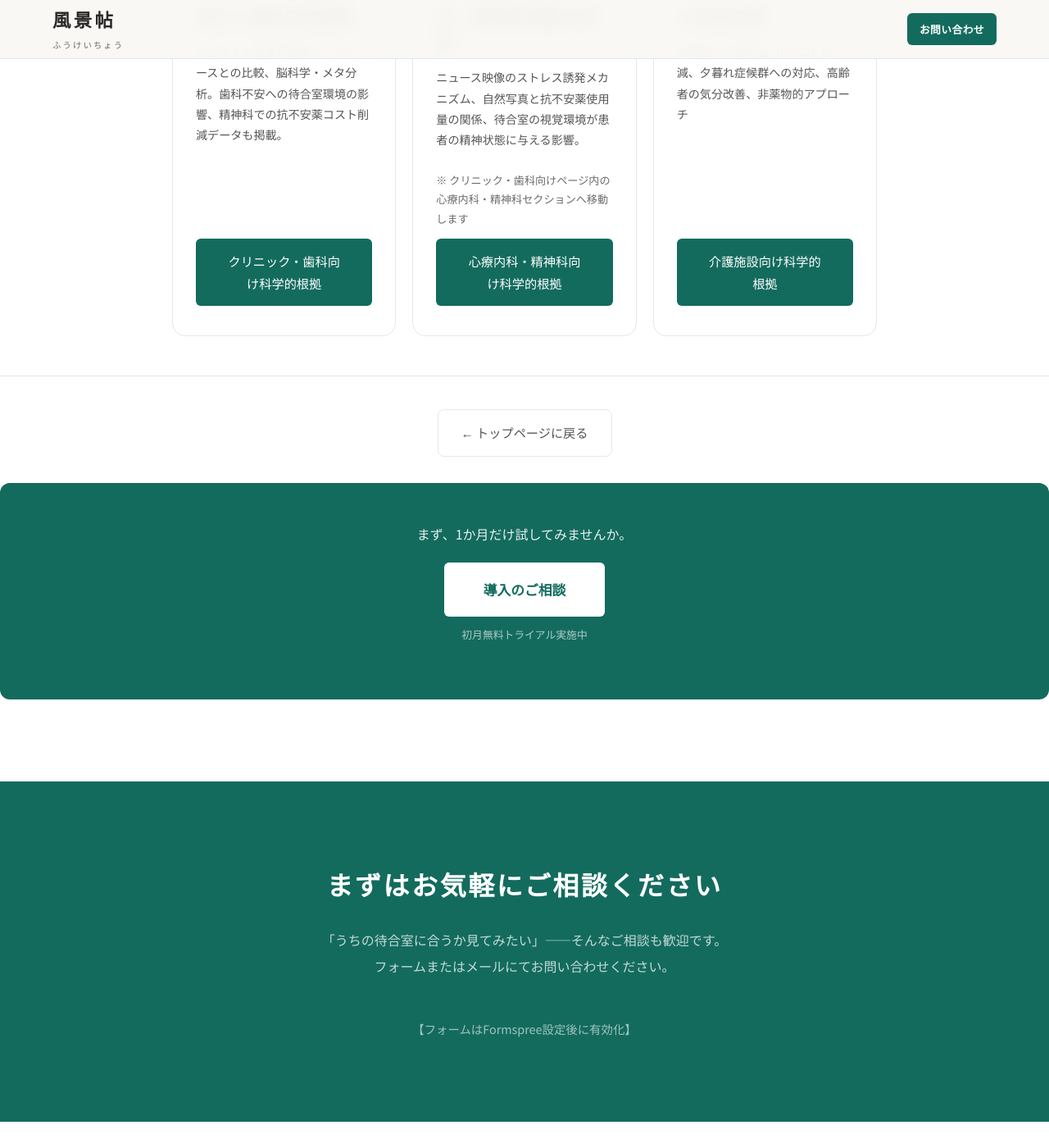
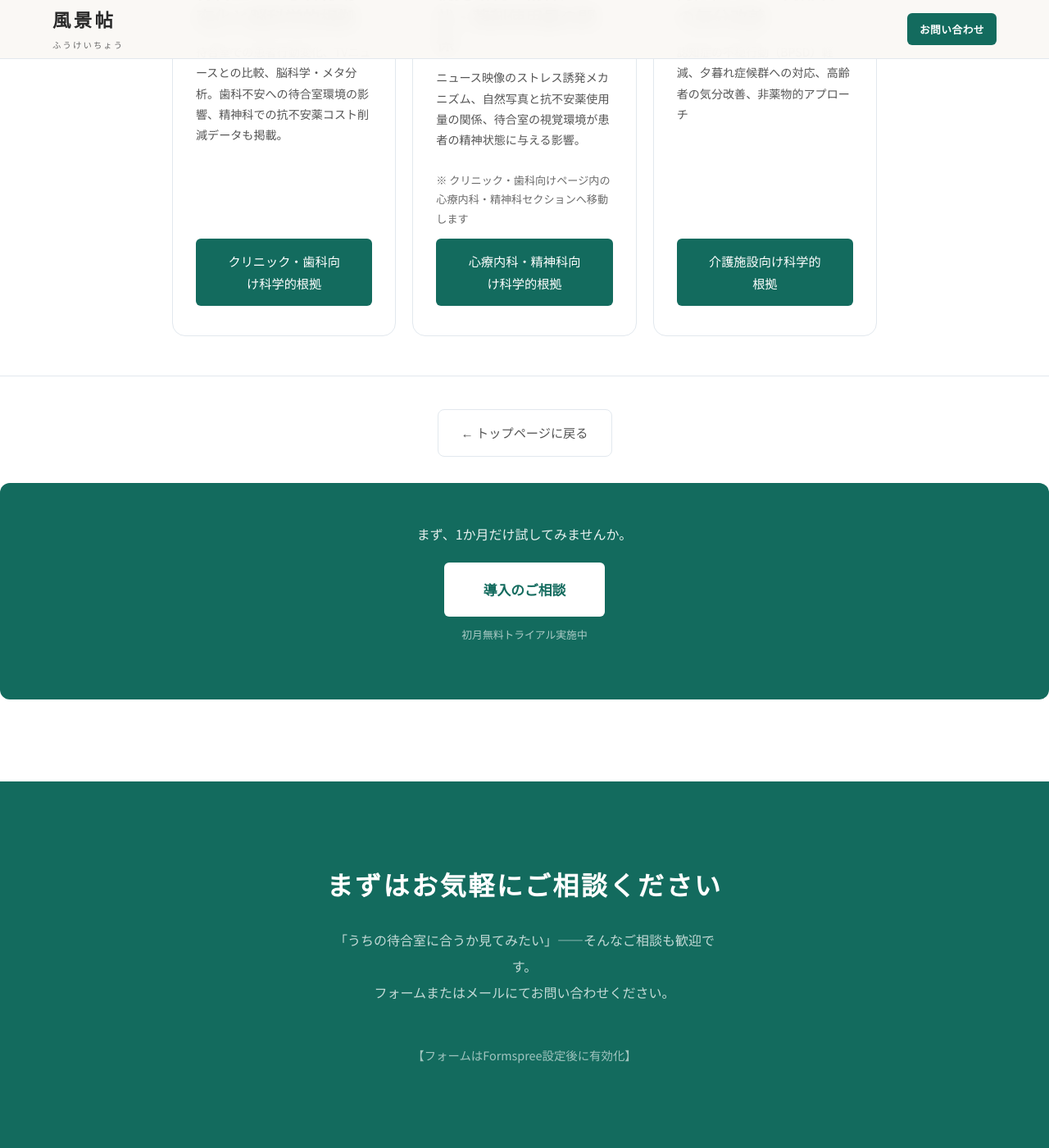
Before and after one commit to dr836gnypeq-ctrl/fukeichou-site, a Jekyll site: the page built from evidence.html, in a window 1280 px wide and 1400 px high, scrolled down 780 px. Shown: the whole window at 82% size. Built offline with Jekyll 4.4.1, drawn with Linux system fonts in a browser that asks for light colours; nearby versions of some CDN libraries; before the commit the page ends 2148 px from its top, so only the background shows below that.

Commit message:
fix: section-lead max-width 480px for clean line break on PC

```diff
--- a/_layouts/default.html
+++ b/_layouts/default.html
@@ -51,7 +51,7 @@
 <link rel="prefetch" href="{{ '/' | relative_url }}">
 <link rel="prefetch" href="{{ '/evidence/' | relative_url }}">
 {% endif %}
-<link rel="stylesheet" href="{{ '/assets/css/style.css' | relative_url }}?v=20260321p">
+<link rel="stylesheet" href="{{ '/assets/css/style.css' | relative_url }}?v=20260321q">
 <script src="https://cdn.jsdelivr.net/npm/lucide@0.383.0/dist/umd/lucide.min.js" defer></script>
 </head>
 <body>
--- a/assets/css/style.css
+++ b/assets/css/style.css
@@ -18,7 +18,7 @@ a:hover{color:var(--gold)}
 .section{padding:100px 0}
 .section:nth-child(even){background:var(--paper-warm)}
 .section-heading{font-family:var(--serif);font-size:2rem;font-weight:600;text-align:center;margin-bottom:20px;letter-spacing:.08em}
-.section-lead{text-align:center;color:var(--ink-light);font-size:1rem;line-height:2;margin-bottom:48px}
+.section-lead{text-align:center;color:var(--ink-light);font-size:1rem;line-height:2;margin-bottom:48px;max-width:480px;margin-left:auto;margin-right:auto}
 .section-overview{text-align:center;color:var(--ink-light);font-size:.95rem;line-height:2;margin-top:-28px;margin-bottom:48px;max-width:640px;margin-left:auto;margin-right:auto}
 
 /* Version badge */
```
